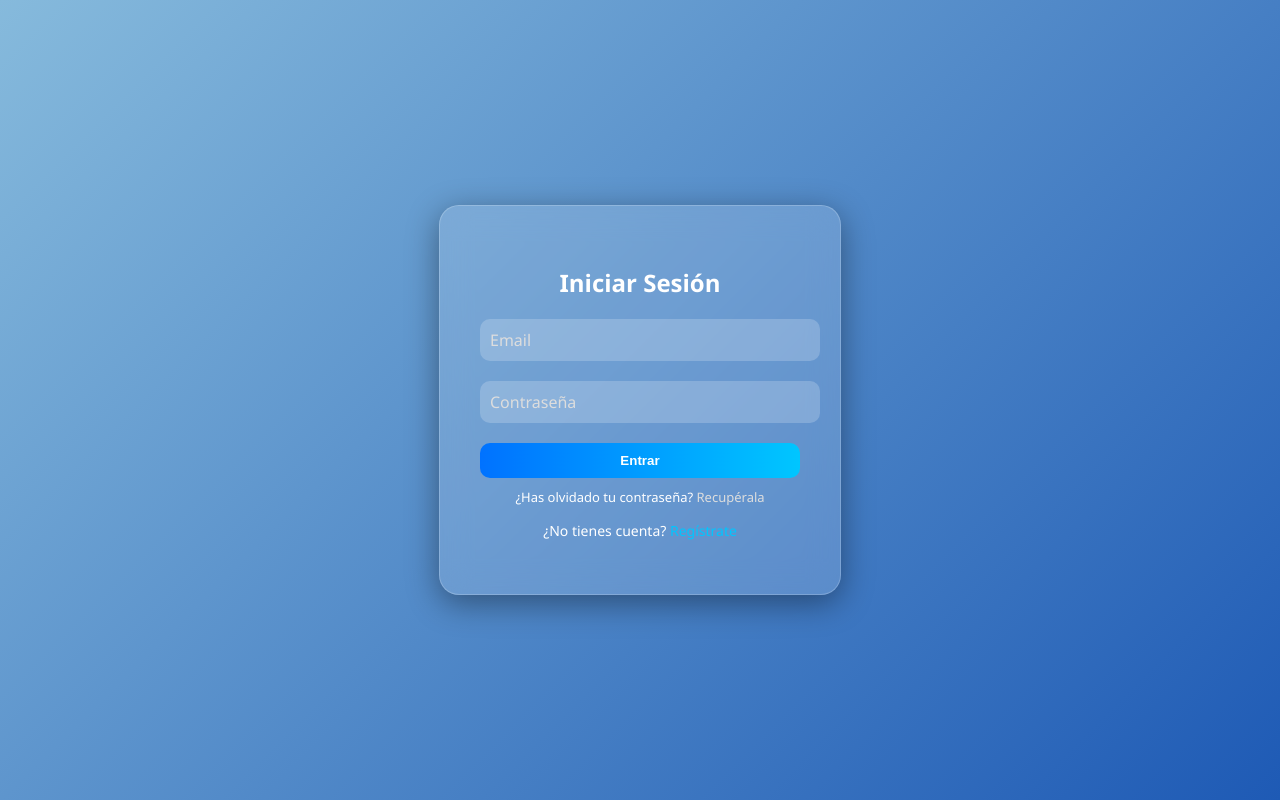
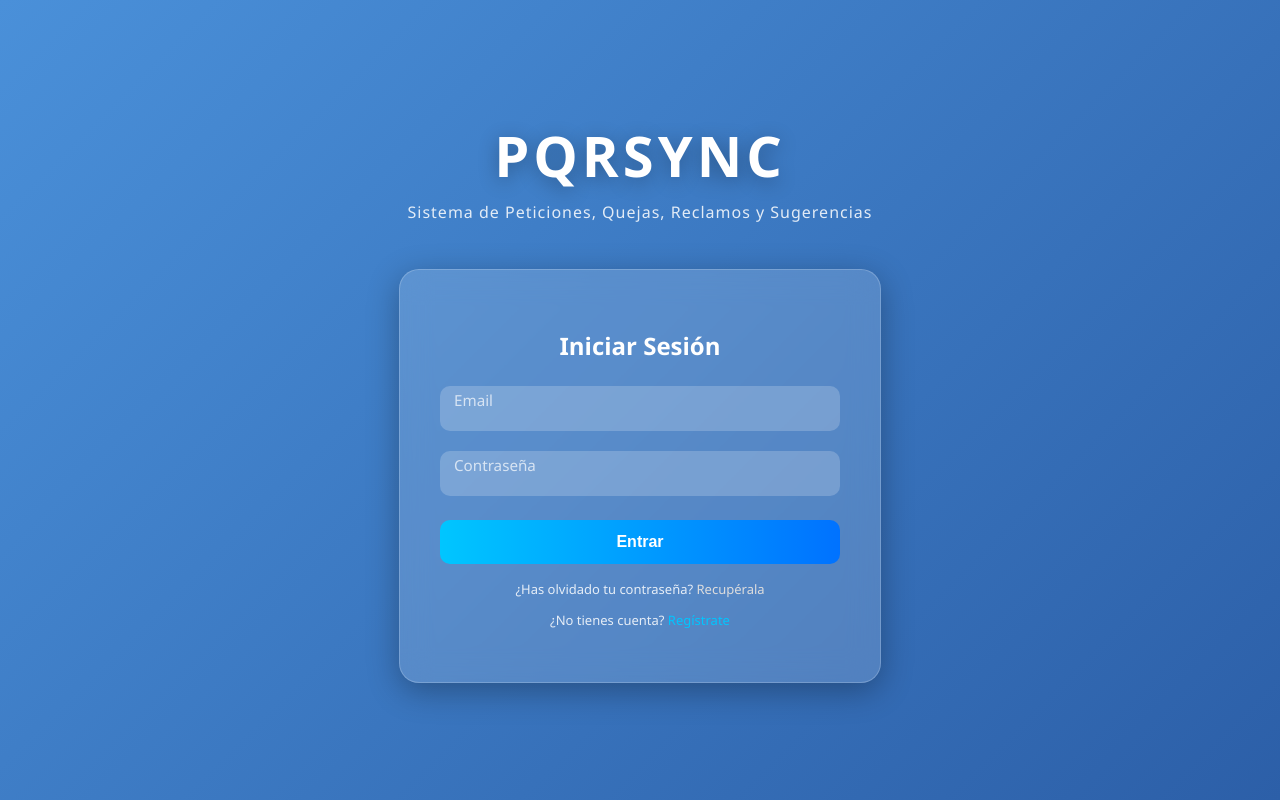
Before and after one commit to TonySny/software1, an Angular app: page / in a window 1280 px wide. Built offline with nearby package versions, Linux system fonts and the light colour scheme.

Commit message:
Titulo PQRSYNC

```diff
--- a/src/app/auth/login/login.html
+++ b/src/app/auth/login/login.html
@@ -1,4 +1,10 @@
 <div class="login-container">
+
+  <div class="app-title">
+    <h1>PQRSync</h1>
+    <p>Sistema de Peticiones, Quejas, Reclamos y Sugerencias</p>
+  </div>
+
   <div class="login-card">
     <h2>Iniciar Sesión</h2>
 
@@ -18,18 +24,15 @@
         {{ loading ? 'Cargando...' : 'Entrar' }}
       </button>
 
-    <p class="forgot">
-  <span>¿Has olvidado tu contraseña? </span>
-  <a (click)="forgotPassword()">Recupérala</a>
-</p>
+      <p class="forgot">
+        <span>¿Has olvidado tu contraseña? </span>
+        <a (click)="forgotPassword()">Recupérala</a>
+      </p>
 
       <p class="extra">
         ¿No tienes cuenta? <a routerLink="/register">Regístrate</a>
       </p>
 
-
-
-
     </form>
   </div>
 </div>
--- a/src/app/auth/login/login.scss
+++ b/src/app/auth/login/login.scss
@@ -1,21 +1,140 @@
+.login-container {
+  min-height: 100vh;
+  width: 100%;
+  display: flex;
+  flex-direction: column;
+  justify-content: center;
+  align-items: center;
+  background: linear-gradient(135deg, #4a90d9, #2c5fa8);
+  font-family: 'Segoe UI', sans-serif;
+}
+
+.app-title {
+  text-align: center;
+  margin-bottom: 30px;
+  color: white;
+
+  h1 {
+    font-size: 3.5rem;
+    font-weight: 900;
+    letter-spacing: 4px;
+    margin: 0;
+    text-shadow: 0 4px 20px rgba(0, 0, 0, 0.3);
+    text-transform: uppercase;
+  }
+
+  p {
+    font-size: 1rem;
+    opacity: 0.85;
+    margin-top: 8px;
+    letter-spacing: 1px;
+  }
+}
+
+.login-card {
+  background: rgba(255, 255, 255, 0.15);
+  backdrop-filter: blur(15px);
+  border-radius: 20px;
+  padding: 40px;
+  width: 100%;
+  max-width: 400px;
+  box-shadow: 0 8px 32px rgba(0, 0, 0, 0.3);
+  color: white;
+
+  h2 {
+    text-align: center;
+    font-size: 1.5rem;
+    font-weight: 700;
+    margin-bottom: 24px;
+  }
+}
+
+.input-group {
+  position: relative;
+  margin-bottom: 20px;
+
+  input {
+    width: 100%;
+    padding: 14px;
+    border: none;
+    border-radius: 10px;
+    background: rgba(255, 255, 255, 0.2);
+    color: white;
+    font-size: 0.95rem;
+    outline: none;
+    box-sizing: border-box;
+    transition: background 0.2s;
+
+    &::placeholder { color: transparent; }
+    &:focus { background: rgba(255, 255, 255, 0.28); }
+
+    &:focus + label,
+    &:not(:placeholder-shown) + label {
+      top: -10px;
+      font-size: 0.75rem;
+      color: #00c6ff;
+    }
+  }
+
+  label {
+    position: absolute;
+    left: 14px;
+    top: 14px;
+    color: rgba(255, 255, 255, 0.7);
+    font-size: 0.95rem;
+    pointer-events: none;
+    transition: 0.2s;
+  }
+}
+
+button[type="submit"] {
+  width: 100%;
+  padding: 13px;
+  border: none;
+  border-radius: 10px;
+  background: linear-gradient(90deg, #00c6ff, #0072ff);
+  color: white;
+  font-size: 1rem;
+  font-weight: 700;
+  cursor: pointer;
+  transition: opacity 0.3s, transform 0.2s;
+  margin-top: 4px;
+
+  &:hover:not(:disabled) {
+    opacity: 0.9;
+    transform: translateY(-2px);
+  }
+
+  &:disabled {
+    opacity: 0.6;
+    cursor: not-allowed;
+  }
+}
+
 .forgot {
+  margin-top: 16px;
+  font-size: 13px;
+  text-align: center;
+  color: rgba(255, 255, 255, 0.85);
+
+  a {
+    color: #ddd;
+    text-decoration: none;
+    cursor: pointer;
+    &:hover { color: #00c6ff; text-decoration: underline; }
+  }
+}
+
+.extra {
   margin-top: 10px;
   font-size: 13px;
   text-align: center;
+  color: rgba(255, 255, 255, 0.85);
+
+  a {
+    color: #00c6ff;
+    text-decoration: none;
+    cursor: pointer;
+    &:hover { text-decoration: underline; }
+  }
 }
-
-.forgot a {
-  color: #ddd;
-  text-decoration: none;
-  transition: 0.3s;
-}
-
-.forgot a:hover {
-  color: #00c6ff;
-  text-decoration: underline;
-}
-
-.login-container {
-  min-height: 100vh;
-  width: 100%;
-}
```
